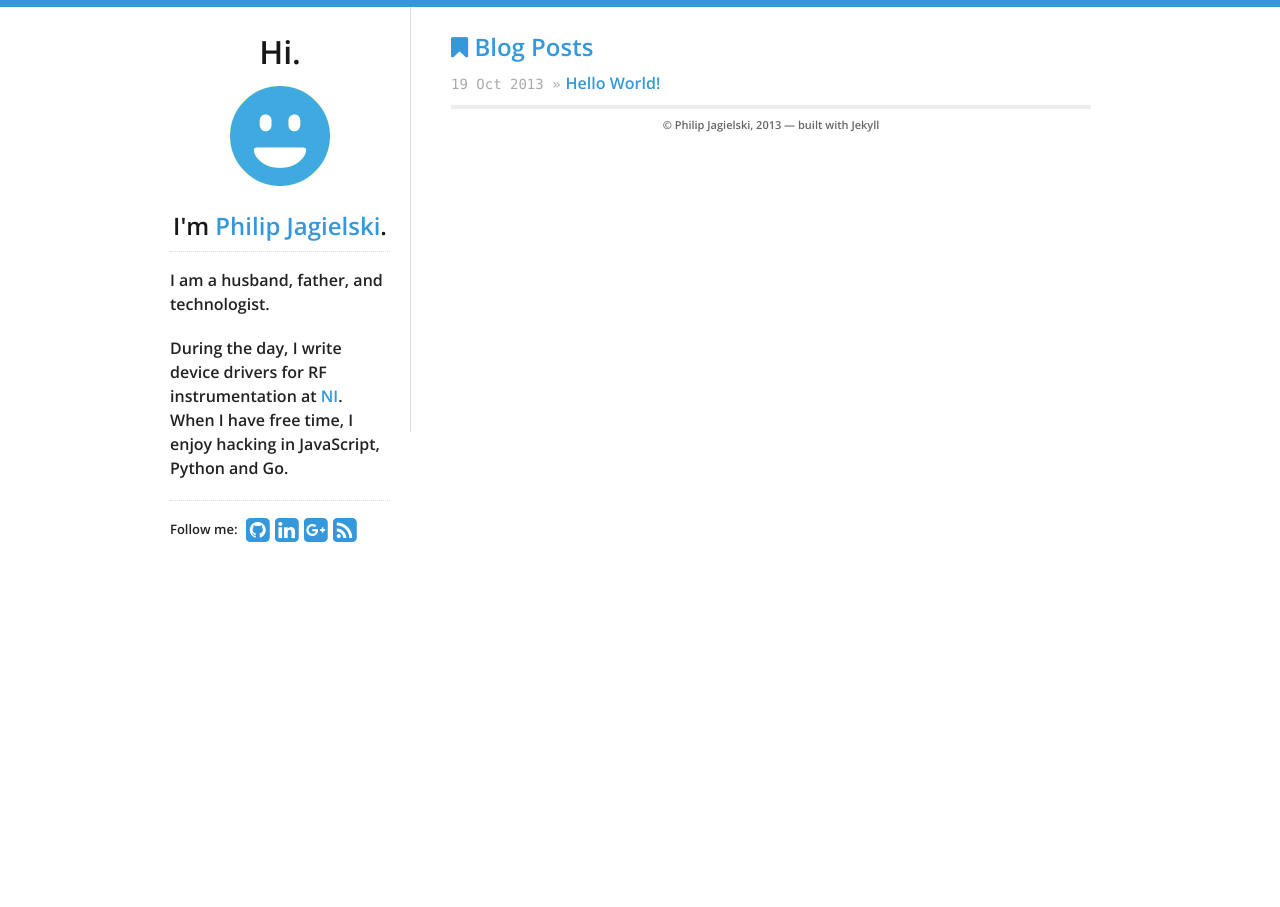
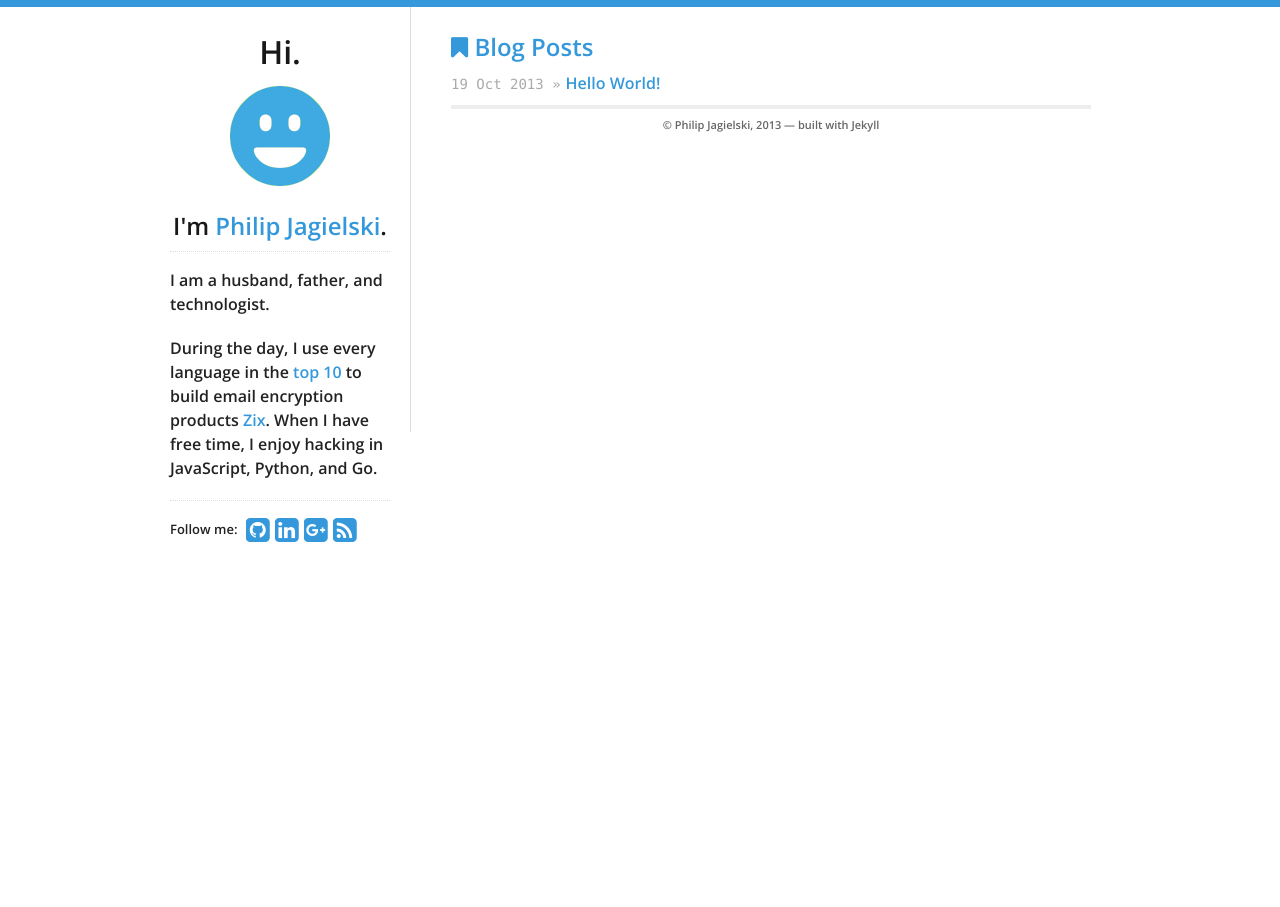
Before and after one commit to positron/philipjagielski.com, a Jekyll site: the page built from index.html, in a window 1280 px wide. Built offline with Jekyll 4.4.1, drawn with Linux system fonts in a browser that asks for light colours; nearby versions of some CDN libraries.

Commit message:
Update sidebare to reflect my employment at ZixCorp.
Only a year late!

```diff
--- a/_includes/sidebar.html
+++ b/_includes/sidebar.html
@@ -8,9 +8,9 @@
   <ul>
   <p>I am a husband, father, and technologist.</p>
   <p>
-     During the day, I write device drivers for RF instrumentation at <a
-     href="http://ni.com/">NI</a>. When I have free time, I enjoy hacking in
-     JavaScript, Python and Go.
+    During the day, I use every language in the <a href="http://www.tiobe.com/index.php/content/paperinfo/tpci/index.html">
+    top 10</a> to build email encryption products <a href="http://zixcorp.com/">Zix</a>. When I have free time, I enjoy
+    hacking in JavaScript, Python, and Go.
   </p>
   <hr/>
   <div>
```
